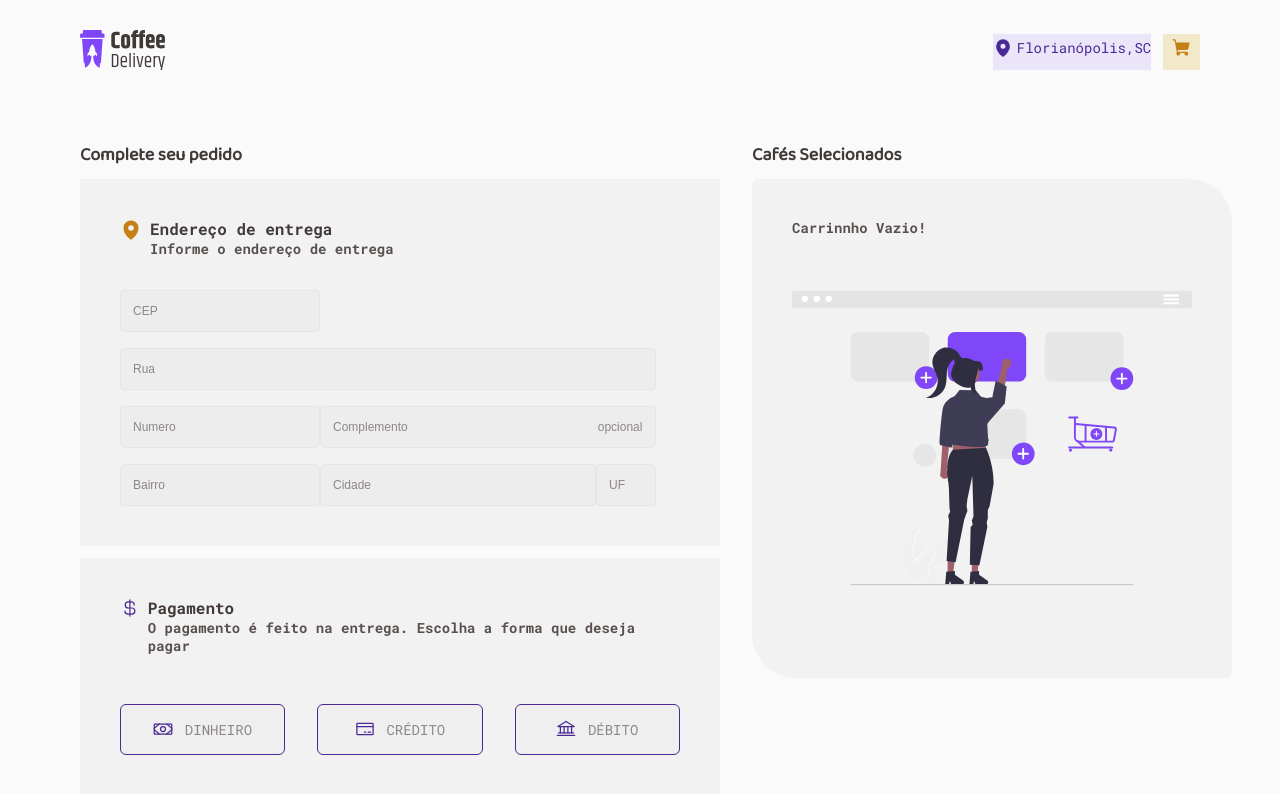
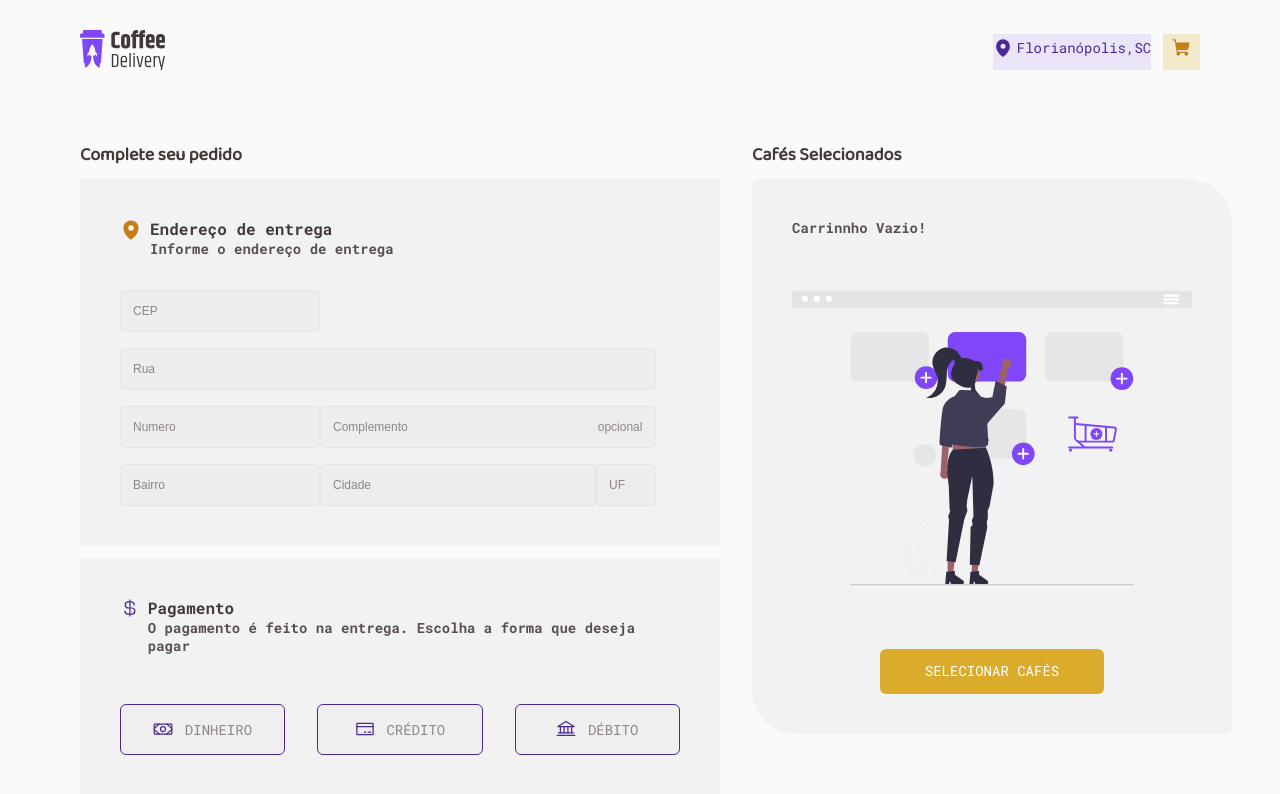
Before and after one commit to ReinaldoARamos/Ignite_Coffee_Delivery-, a React (Vite) app: page /completeOrder in a window 1280 px wide. Shown: the top 794 px of the page. Built offline with nearby package versions, Linux system fonts and the light colour scheme.

Commit message:
adicionando navlink de selected coffee  dentro do botão de selecionar cafés

```diff
--- a/src/Pages/CompleteOrder/SelectedCoffees/ConfirmationSection.tsx
+++ b/src/Pages/CompleteOrder/SelectedCoffees/ConfirmationSection.tsx
@@ -3,6 +3,7 @@ import { RegularText } from "../../../Components/Header/Typography";
 import { UseCart } from "../../../utils/hooks/useContext";
 import { ConfirmationSectionContainer } from "./style";
 import { FormatNumber } from "../../../utils/formatMoney";
+import { NavLink } from "react-router-dom";
 
 export function ConfirmationSection() {
 
@@ -27,9 +28,13 @@ export function ConfirmationSection() {
                     <RegularText size="l" weight={700} color="subtitle" >R$: ${formatedTotal} </RegularText>
                 </div>
 
+
                <ButtonConfirm text={"Confirmar Pedido"}/>
             </ConfirmationSectionContainer>
             )
+
+
+
         }
 
 
--- a/src/Pages/CompleteOrder/SelectedCoffees/index.tsx
+++ b/src/Pages/CompleteOrder/SelectedCoffees/index.tsx
@@ -4,6 +4,8 @@ import { CoffeeCartCard } from "../CoffeeCart";
 import { ConfirmationSection } from "./ConfirmationSection";
 import { DetailsContainer, SelectedCoffeesContainer } from "./style";
 import emptyCart from "./../../../assets/empty-card.svg"
+import { ButtonConfirm } from "../../../Components/Button";
+import { NavLink } from "react-router-dom";
 export function SelectedCoffees() {
     const {cartItems} = UseCart();
     const {cartItemsTotal} = UseCart();
@@ -34,8 +36,11 @@ export function SelectedCoffees() {
             </TitleText>
             <DetailsContainer>
 
-            <RegularText size="s" >Carrinnho Vazio!</RegularText>
+            <RegularText size="s" >Carrinnho Vazio! </RegularText>
             <img  src={emptyCart} className="empty"/>
+            <NavLink to={"/"} className="navlink">
+     <ButtonConfirm text={"Selecionar Cafés"}/>
+                </NavLink>
             </DetailsContainer>
 
         </SelectedCoffeesContainer>
--- a/src/Pages/CompleteOrder/SelectedCoffees/style.ts
+++ b/src/Pages/CompleteOrder/SelectedCoffees/style.ts
@@ -20,6 +20,12 @@ flex-direction: column;
     justify-content: center;
     height: 25rem
 }
+
+.navlink{
+  display: flex;
+  align-items: center;
+    justify-content: center;
+}
 `
 
 export const ConfirmationSectionContainer = styled.section`
--- a/src/context/CartContext.tsx
+++ b/src/context/CartContext.tsx
@@ -1,5 +1,5 @@
 import produce from "immer";
-import { createContext, ReactNode, useReducer, useState } from "react";
+import { createContext, ReactNode, useEffect, useReducer, useState } from "react";
 import { Coffee } from "../Pages/Home/components/CoffeeCard";
 
 export interface CartItem extends Coffee {
@@ -23,6 +23,7 @@ interface CartContextProviderProps {
   children: ReactNode;
 }
 
+const COFFEE_ITEMS_STORAGE_KEY = "coffee/delivery:cartItems"
 export const CartContext = createContext({} as CartContextType);
 
 export function CartContextProvider({ children }: CartContextProviderProps) {
@@ -80,6 +81,7 @@ export function CartContextProvider({ children }: CartContextProviderProps) {
     });
     setCartItems(newCart);
   }
+
   return (
     <CartContext.Provider
       value={{
```
